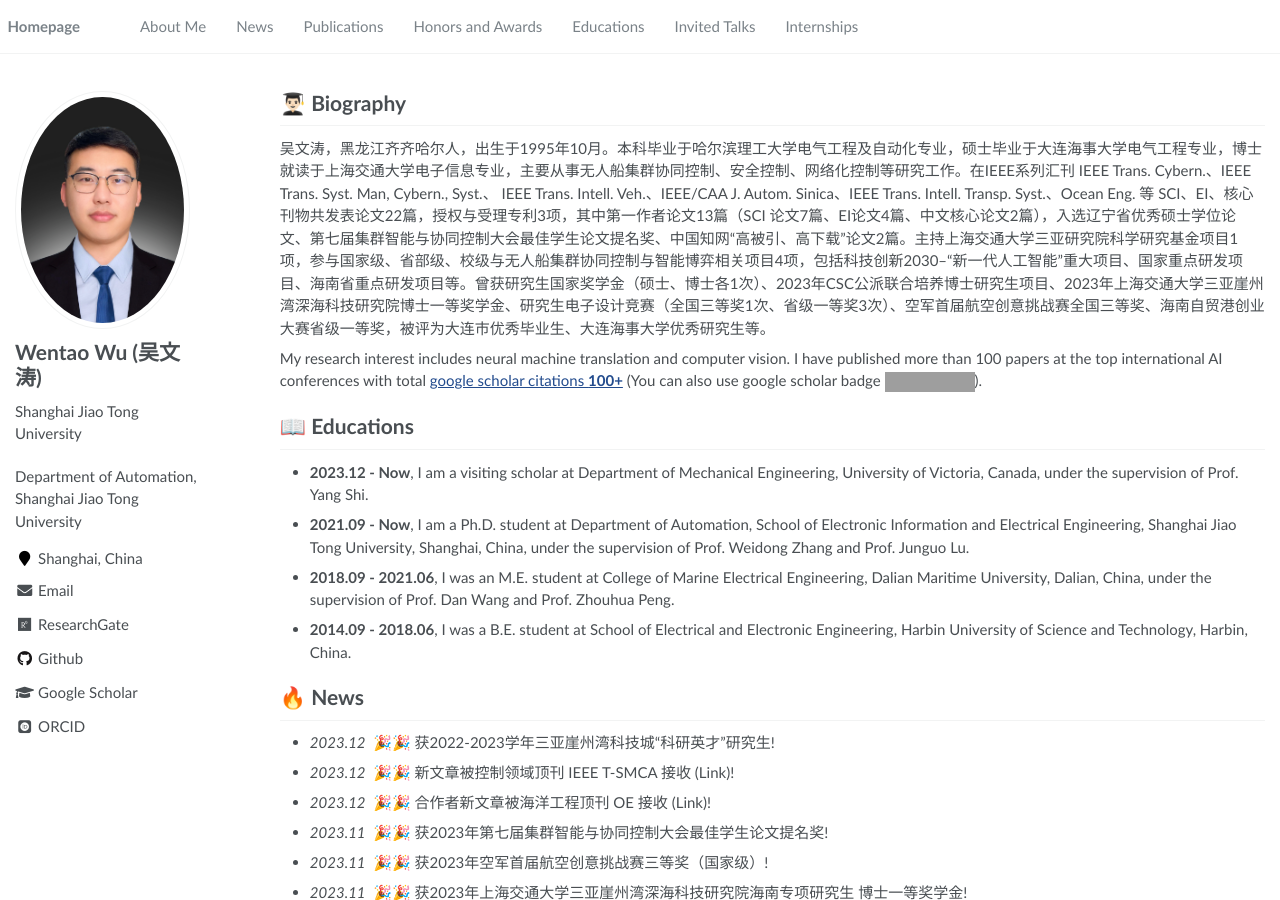
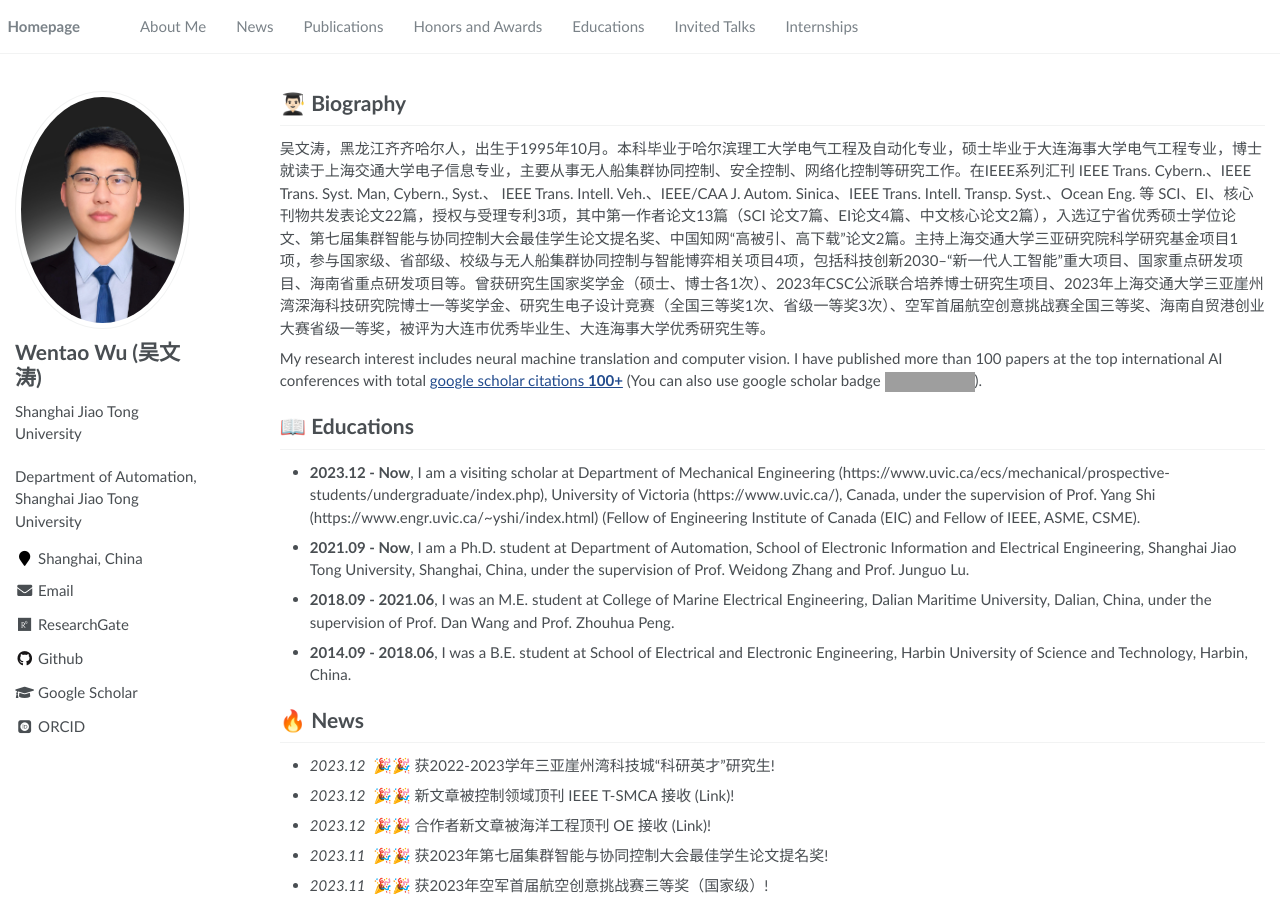
Before and after one commit to wwtsjtu/wwt.github.io, a Jekyll site: the page built from _pages/about.md, in a window 1280 px wide and 900 px high. Built offline with Jekyll 4.4.1, drawn with Linux system fonts in a browser that asks for light colours; some web fonts are replaced; grey boxes are pictures that could not be loaded.

Commit message:
Update about.md

```diff
--- a/_pages/about.md
+++ b/_pages/about.md
@@ -22,7 +22,7 @@ redirect_from:
 My research interest includes neural machine translation and computer vision. I have published more than 100 papers at the top international AI conferences with total <a href='https://scholar.google.com/citations?user=WGp4lBIAAAAJ&hl=zh-CN&oi=sra'>google scholar citations <strong><span id='total_cit'>100+</span></strong></a> (You can also use google scholar badge <a href='https://scholar.google.com/citations?user=WGp4lBIAAAAJ&hl=zh-CN&oi=sra'><img src="https://img.shields.io/endpoint?url={{ url | url_encode }}&logo=Google%20Scholar&labelColor=f6f6f6&color=9cf&style=flat&label=citations"></a>).
 
 # 📖 Educations
-- **2023.12 - Now**, I am a visiting scholar at Department of Mechanical Engineering, University of Victoria, Canada, under the supervision of Prof. Yang Shi.
+- **2023.12 - Now**, I am a visiting scholar at Department of Mechanical Engineering (https://www.uvic.ca/ecs/mechanical/prospective-students/undergraduate/index.php), University of Victoria (https://www.uvic.ca/), Canada, under the supervision of Prof. Yang Shi (https://www.engr.uvic.ca/~yshi/index.html) (Fellow of Engineering Institute of Canada (EIC) and Fellow of IEEE, ASME, CSME).
 - **2021.09 - Now**, I am a Ph.D. student at Department of Automation, School of Electronic Information and Electrical Engineering, Shanghai Jiao Tong University, Shanghai, China, under the supervision of Prof. Weidong Zhang and Prof. Junguo Lu.
 - **2018.09 - 2021.06**, I was an M.E. student at College of Marine Electrical Engineering, Dalian Maritime University, Dalian, China, under the supervision of Prof. Dan Wang and Prof. Zhouhua Peng.
 - **2014.09 - 2018.06**, I was a B.E. student at School of Electrical and Electronic Engineering, Harbin University of Science and Technology, Harbin, China.
```
